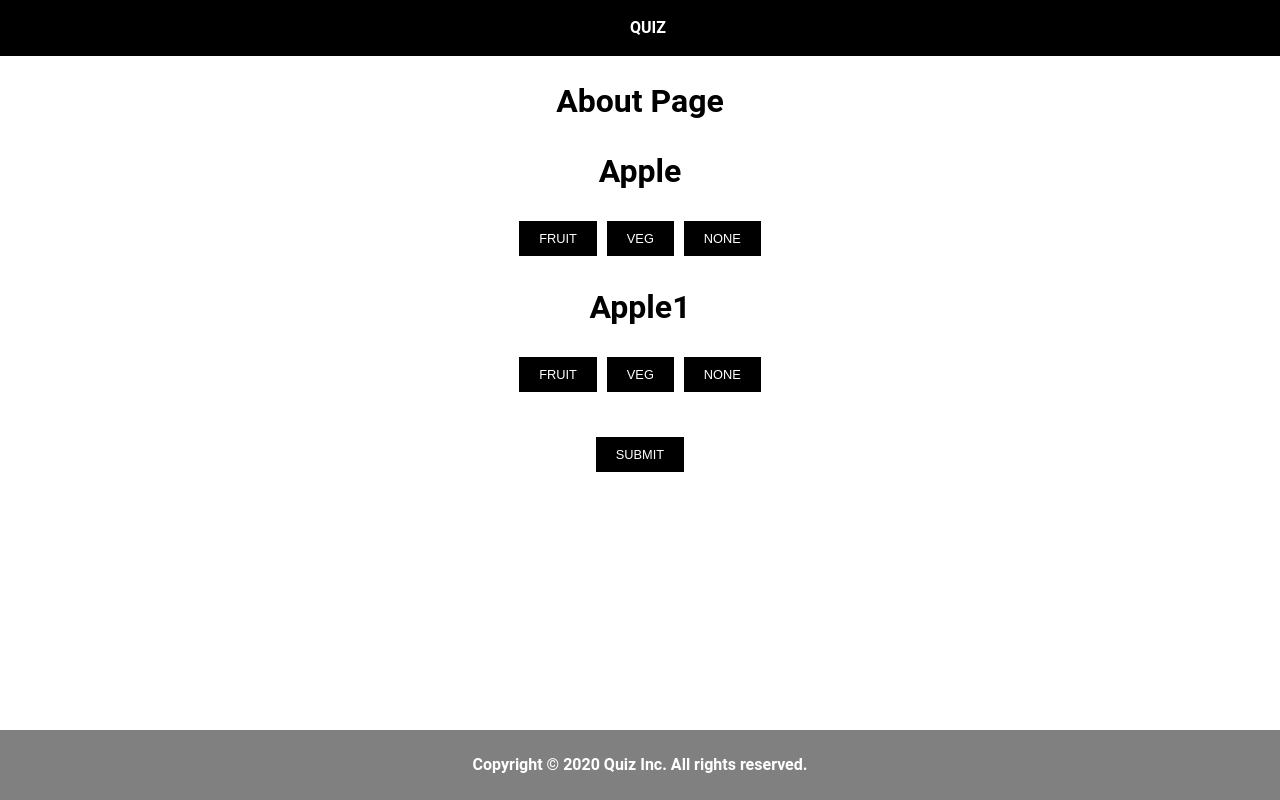
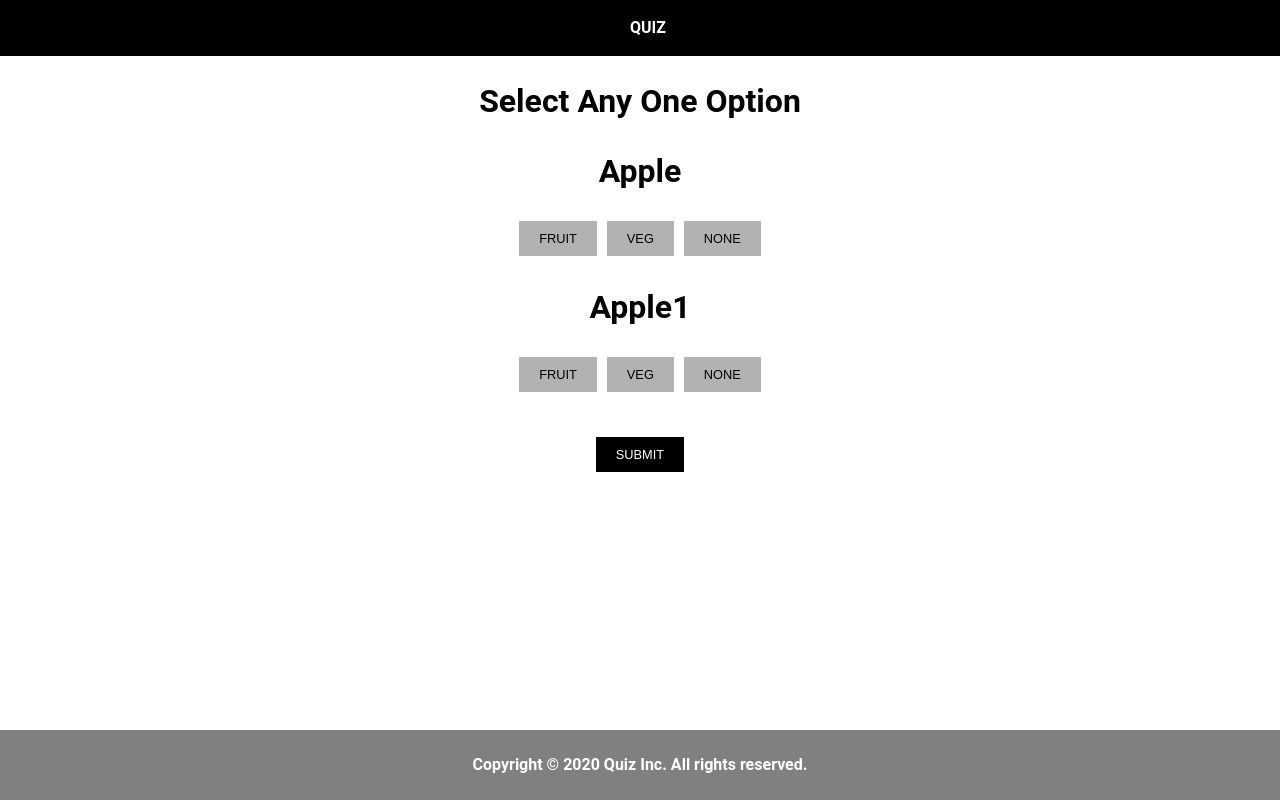
Before and after one commit to balankarthikeyan/BK2020Quiz, a Next.js app: page /Quiz in a window 1280 px wide. Built offline with nearby package versions, Linux system fonts and the light colour scheme.

Commit message:
code updated
test

```diff
--- a/pages/Quiz.tsx
+++ b/pages/Quiz.tsx
@@ -3,11 +3,17 @@ import Link from 'next/link'
 import styled, {css} from 'styled-components'
 import {QuizContext} from '../GlobalContext/context'
 
+
+
+
+
+
+
 function QuizTemplate(props = {}) {
   const Button = styled.button`
     padding: 10px 20px;
-    background: black;
-    color: white;
+    background: #b2b2b2;
+    color: black;
     text-transform: uppercase;
     font-size: 1vw;
     border: none;
@@ -15,30 +21,83 @@ function QuizTemplate(props = {}) {
     ${(props) =>
       props.active &&
       css`
-      background: red;
-      color: black;
+      background: black;
+    color: white;
       `};
   `
+
+  let pushed = []
+
+
+const  ButtonGroup = (props: any) => {
+  const {
+    list,
+    activeMenuIdx = 0,
+    shouldToggle = false,
+    renderTabItem,
+    renderTabItemMenu,
+    renderTabItemContent,
+    ...remainingProps
+  } = props
+  const [activeTabIdx, setActiveTabIdx] = React.useState(activeMenuIdx)
+
+  const onTabMenuClick = (e: any) => {
+    e.preventDefault()
+    const curMenuIdx = +e.currentTarget.getAttribute('data-key')
+    if (curMenuIdx === activeTabIdx && shouldToggle === true) {
+      setActiveTabIdx(-1)
+    } else {
+      setActiveTabIdx(curMenuIdx)
+    }
+  }
+
+  const renderButtonGroup = (item: any, index: number) => {
+    const title = item
+    const titleClassName =
+      'button-menu-title' +
+      (activeTabIdx === index
+        ? ` active${!shouldToggle ? ' prevent' : ''}`
+        : '')
+    const children =
+      renderTabItemMenu !== undefined
+        ? renderTabItemMenu(title, index)
+        : title
+        ? title
+        : `Tab ${index}`
+
+    return (
+      <React.Fragment key={`button-menu-${index}`}>
+        <Button
+          title={title}
+          className={titleClassName}
+          onClick={onTabMenuClick}
+          data-key={index}
+          role="navigation"
+          active={activeTabIdx === index}
+        >
+          {children}
+        </Button>
+      </React.Fragment>
+    )
+  }
+
+
+
+
+  return (
+      <section className="base-button-menu-panel">
+        {list && list.map(renderButtonGroup)}
+      </section>
+  )
+}
+
+
 
   const { questionNumber = 0, question = 'text', answers = ['option 01', 'option 02'], onToggle = () => '' as any} = props as any
   return <div>
           <h1>{question}</h1>
-          {answers.length > 0 ? answers.map((item = '', index = 0) => {
-          const [isVisible, setVisibility] = React.useState(false);
-          const toggleVisibility = ()  => {
-            setVisibility(currentVisibility => !currentVisibility);
-            onToggle({index,item, question, questionNumber })
+          <ButtonGroup list={answers} activeMenuIdx={-1} />
 
-          }
-        return <React.Fragment key={`button_${index}`}>
-                <Button active={isVisible} onClick={(e) => {
-                  onToggle({index,item, question, questionNumber})
-                  toggleVisibility()
-                }} key={`${index}`}>
-                    {item}
-                </Button>
-              </React.Fragment>
-          }) : <></>}
         </div>
 }
 
@@ -72,9 +131,11 @@ const Button = styled.button`
 
   `
 
+const config = [{}, {}, {}, {}, {}]
   return (
     <Main>
-    <h1>About Page</h1>
+    <h1>Select Any One Option</h1>
+
     <QuizList />
     <Link href="/result">
         <Button> Submit </Button>
```
Also changed, not shown: components/Tab/index.ts (added, +89 -0 lines).
